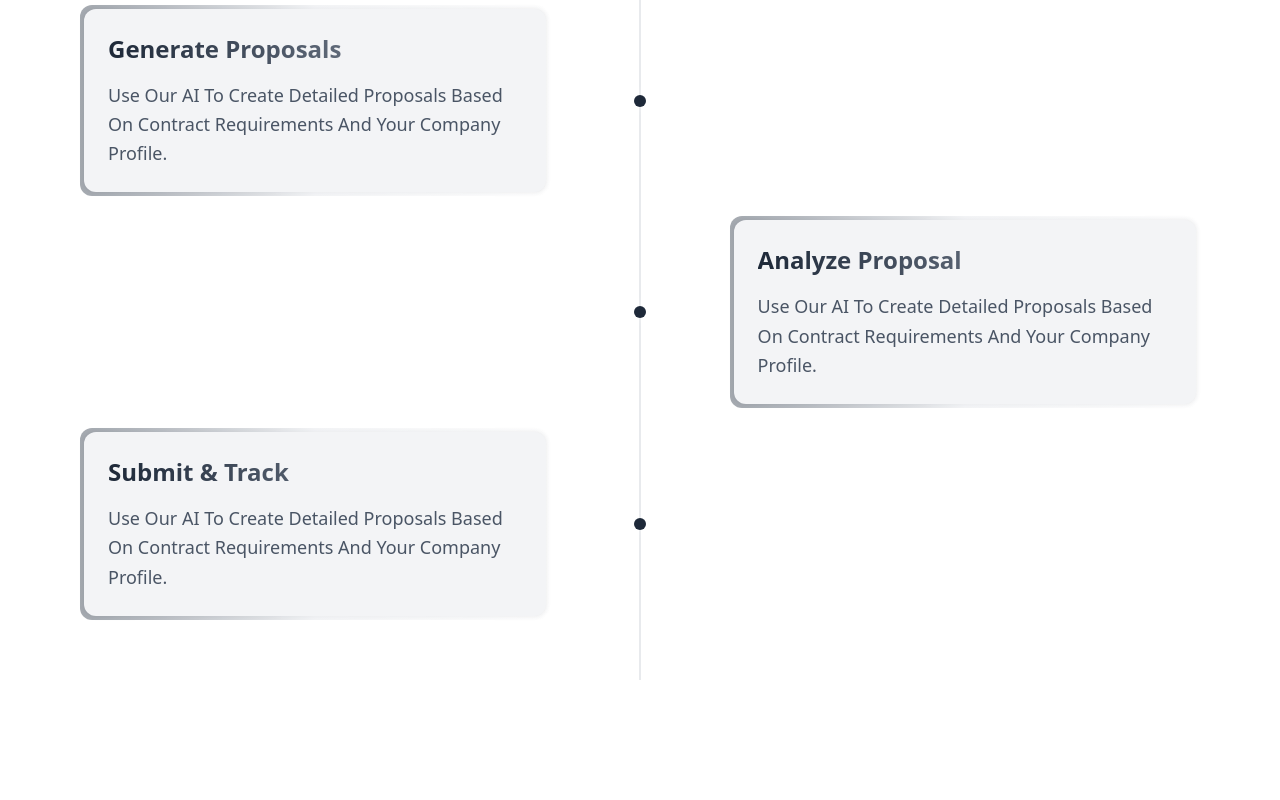
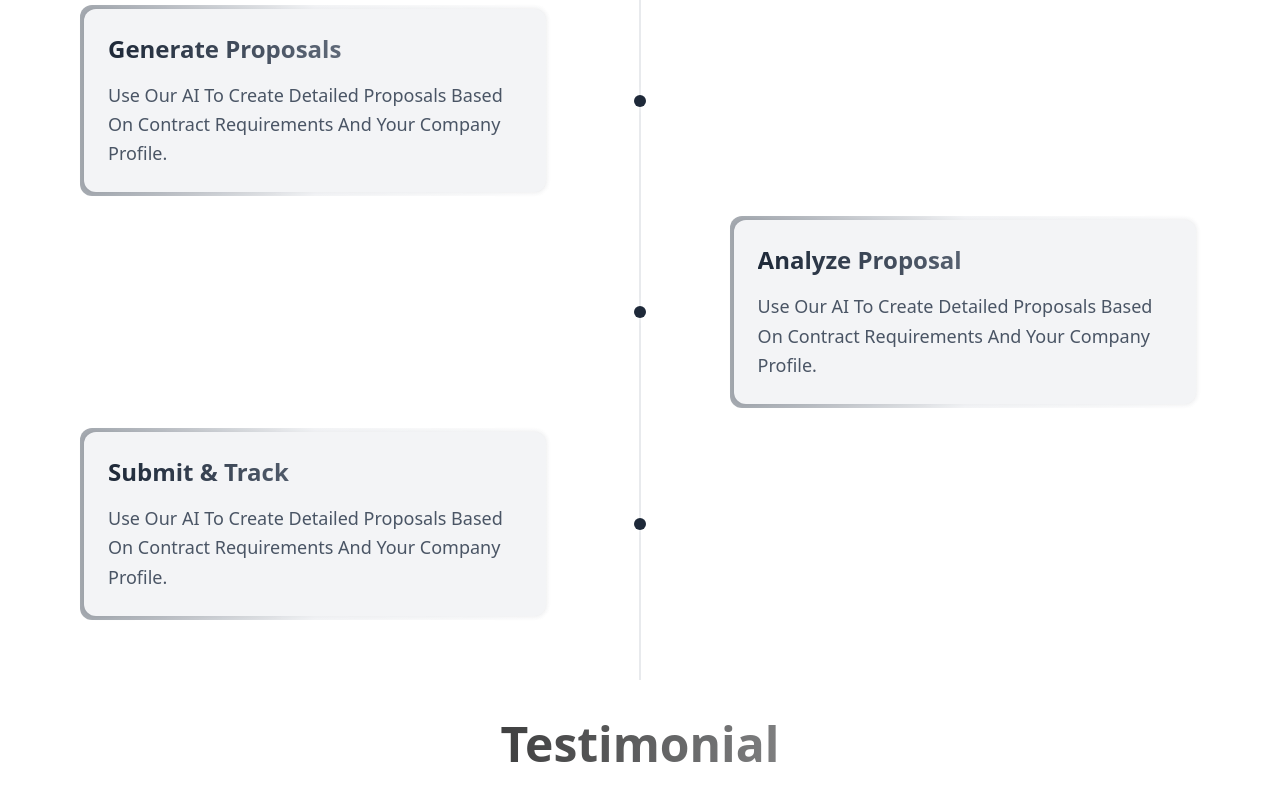
Before and after one commit to MohammedRasif/Zoomyteck, a React (Vite) app: page / in a window 1280 px wide. Shown: the part 1896-2696 px from the top of the page. Before the commit the page ends 2576 px from the top, so only its background shows below. Built offline with nearby package versions, Linux system fonts and the light colour scheme.

Commit message:
tastimalial

```diff
--- a/src/component/Home/Home.jsx
+++ b/src/component/Home/Home.jsx
@@ -2,6 +2,7 @@ import Navbar from "../Navbar/Navbar";
 import Banner from "../Pages/Banner";
 import Featured from "../Pages/Featured";
 import Streamlined from "../Pages/Streamlined";
+import Testimonial from "../Pages/Testimonial";
 
 const Home = () => {
     return (
@@ -10,6 +11,7 @@ const Home = () => {
            <Banner></Banner>
            <Featured></Featured>
            <Streamlined></Streamlined>
+           <Testimonial></Testimonial>
         </div>
     );
 }
--- /dev/null
+++ b/src/component/Pages/Testimonial.jsx
@@ -0,0 +1,27 @@
+import { useDarkMood } from "../../context/ThemeContext";
+
+const Testimonial = () => {
+    const { darkMode } = useDarkMood();
+
+    return (
+        <div
+            className={`pt-10 px-4 sm:px-6 md:px-8 lg:px-10 ${
+                darkMode ? "bg-black text-white" : "bg-white text-gray-800"
+            } transition-colors duration-300`}
+        >
+            <h1
+                className={`text-2xl sm:text-3xl md:text-4xl lg:text-5xl text-center bg-gradient-to-r ${
+                    darkMode ? "from-white to-gray-500" : "from-black to-gray-100"
+                } text-transparent bg-clip-text font-bold pb-4 sm:pb-6 md:pb-8 lg:pb-10`}
+            >
+                Testimonial
+            </h1>
+            {/* cart */}
+            <div>
+
+            </div>
+        </div>
+    );
+};
+
+export default Testimonial;
```
